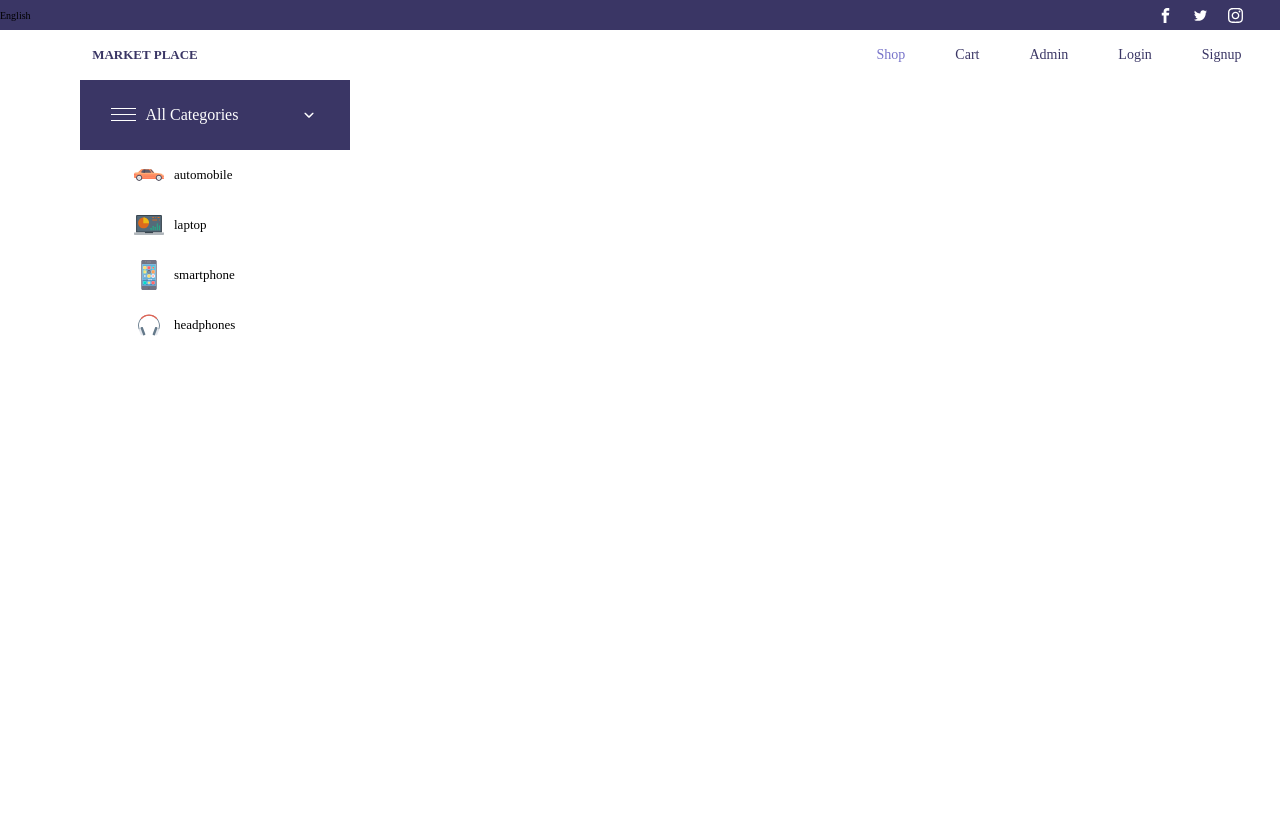
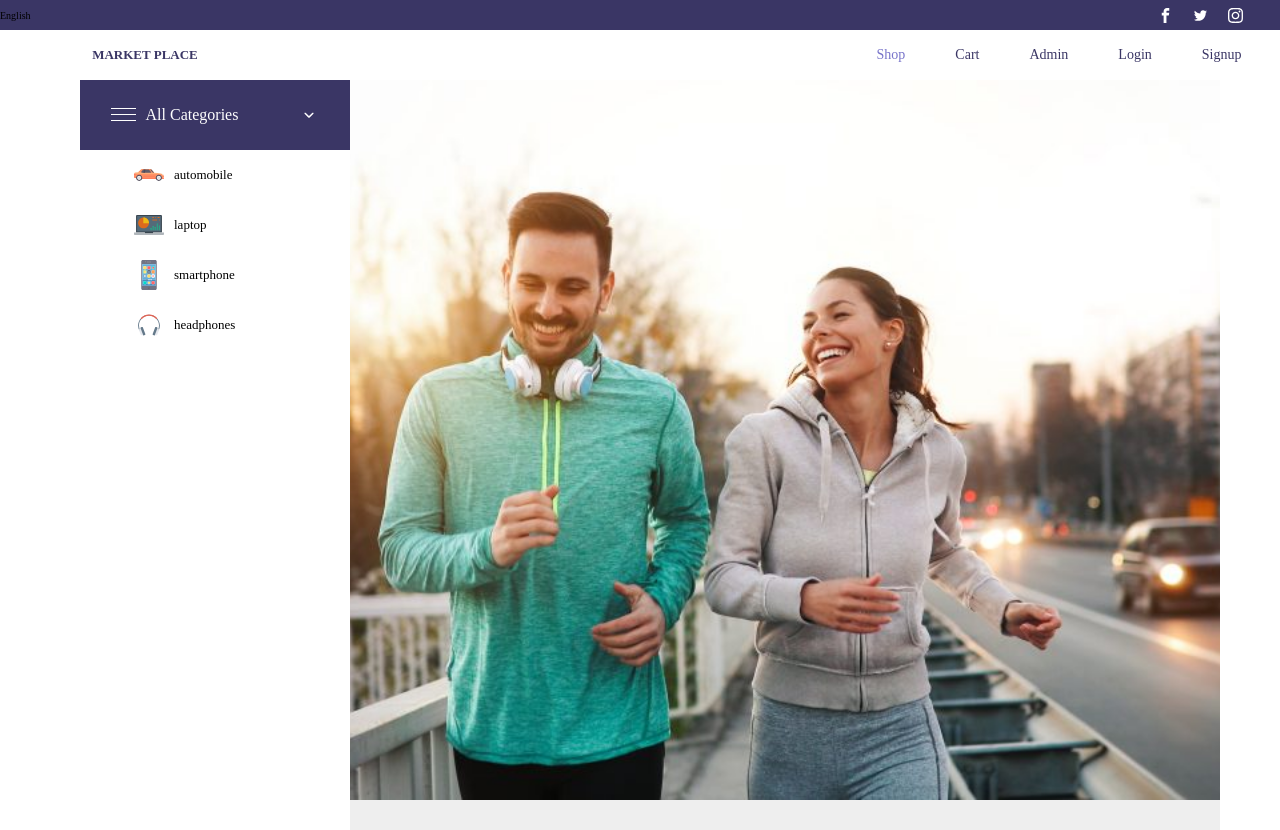
Before and after one commit to anja-rasoloarivalona/MERN---MarketPlace, a React (Create React App) app: page / in a window 1280 px wide. Before the commit the page ends 800 px from the top, so only its background shows below. Built offline with nearby package versions, Linux system fonts and the light colour scheme.

Commit message:
Init shop intro and styled product

```diff
--- a/src/Pages/ShopIndex/ShopIndex.css
+++ b/src/Pages/ShopIndex/ShopIndex.css
@@ -1,10 +1,19 @@
+.shop__intro {
+    grid-row: 3 / 4;
+    grid-column: col-start 2 / col-end 4;
+    width: 100%;
+    height: calc(100vh - 8rem);
+    background: red;
+}
+
 .shop {
-    grid-row: 3 / 4;
+    grid-row: 4/ 5;
     grid-column: col-start 2 / col-end 4;
     display: flex;
     flex-direction: column;
     align-items: center;
     justify-content: center;
-    background: orange;
+    background: rgb(238, 238, 238);
+    padding-top: 3rem;
 
 }
--- a/src/Pages/ShopIndex/ShopIndex.js
+++ b/src/Pages/ShopIndex/ShopIndex.js
@@ -4,6 +4,8 @@ import Product from '../../components/Product/Product';
 
 import Range from '../../components/FormInput/InputRange/InputRange';
 import Sidebar from '../../components/Navigation/Sidebar/Sidebar';
+
+import bg from '../../assets/img/bg.jpg'
 
  class ShopIndex extends Component {
 
@@ -45,9 +47,17 @@ import Sidebar from '../../components/Navigation/Sidebar/Sidebar';
             <Fragment>
 
                 <Sidebar />
+                <section className="shop__intro" style={{
+                                backgroundImage: `url('${bg}')`,
+                                backgroundSize: 'cover',
+                                backgroundPosition: 'center',
+                                backgroundRepeat: 'no-repeat'
+                        }} >
+
+                </section>
                 <section className="shop">
 
-                    {/*
+                    {
                         this.state.products.map(product => {
                             const date = product.createdAt.slice(0, 10);
                             return <Product
@@ -62,7 +72,7 @@ import Sidebar from '../../components/Navigation/Sidebar/Sidebar';
                                         imageUrl = {'http://localhost:8000/' + product.imageUrl }
                                     />
                         })
-                    */}
+                   }
 
                 </section>
                 {/*  <Range />*/}
--- a/src/components/Product/Product.css
+++ b/src/components/Product/Product.css
@@ -3,10 +3,11 @@
     height: 20rem;
     padding: 1rem;
     background: var(--color-white);
-    border-bottom: 1px solid black;
+    border-bottom: 1px solid rgb(233, 230, 230);
     display: flex;
     align-items: center;
     justify-content: center;
+    overflow: hidden;
 
 }
 
@@ -18,23 +19,27 @@
     width: 20rem;
     padding: 2rem;
 
+
+
+
 }
 
 .product__description {
     flex: 1;
     padding-left: 2rem;
     position: relative;
+    height: 69%;
+
 }
 
 .product__price {
     width: 15rem;
-
     overflow: hidden;
-    font-size: 2.5rem
+    font-size: 2.5rem;
+    color: green;
 }
 
 .product__price div {
-    background: grey;
     text-align: center;
     margin-top: 2rem;
 }
@@ -48,20 +53,27 @@
     display: flex;
     align-content: center;
     flex-direction: column;
+    margin-bottom: 2rem;
 }
 
 .product__title {
     display: flex;
     align-items: center;
+    margin-bottom: .5rem;
+}
+
+.product__description p {
+    font-size: 1.3rem;
+    margin-top: 3rem;
 }
 
 .product__date {
-    font-size: 1.3rem;
+    font-size: 1.2rem;
 }
 
 .product__actions {
     position: absolute;
-    bottom: 0;
+    bottom: -3.7rem;
     left: 0;
     right: 0;
     margin: auto;
--- a/src/components/Product/Product.js
+++ b/src/components/Product/Product.js
@@ -53,7 +53,7 @@ const product = props => (
         </div>
 
         <div className="product__price">
-            <div> $ {props.price}</div>
+            <div> ${props.price}</div>
         </div>
 
 
```
Also changed, not shown: src/assets/img/bg.jpg (added).
